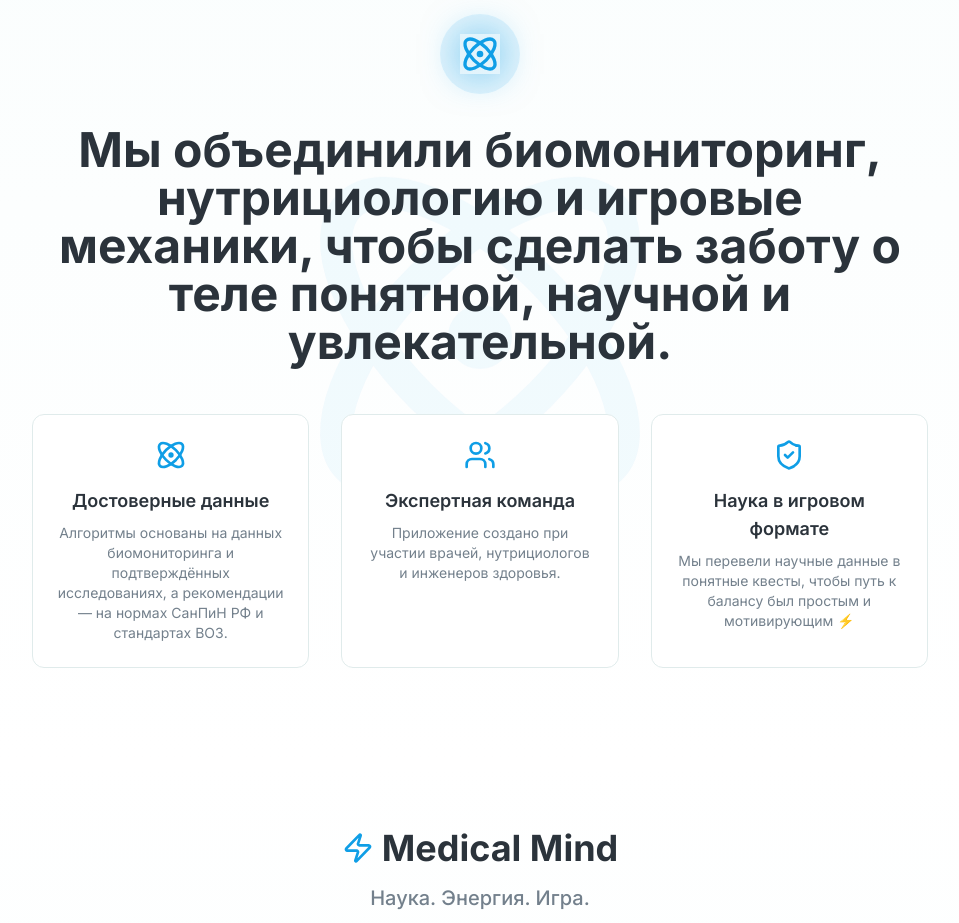
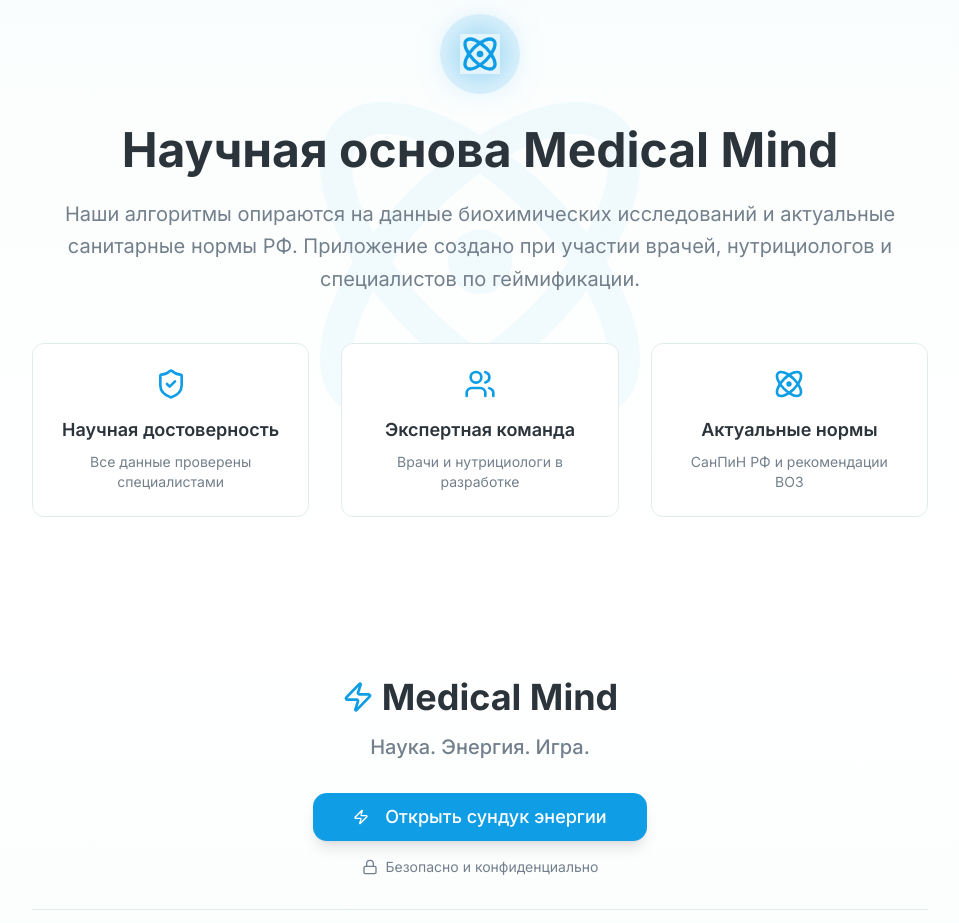
Before and after one commit to agentgpt233/energy-quest-lab, a React (Vite) app: page / in a window 1280 px wide. Shown: the part 4380-5303 px from the top of the page, without its empty margins (160-1119 px from the left). Built offline with nearby package versions, Linux system fonts and the light colour scheme; the HTML template or start-up script is replaced by a standard one.

Commit message:
Reverted to commit 3efe45ec74c6ca8ece16117f3c7bd1775bb08217

```diff
--- a/src/components/Trust.tsx
+++ b/src/components/Trust.tsx
@@ -16,30 +16,32 @@ export const Trust = () => {
             </div>
           </div>
 
-          <h2 className="text-3xl sm:text-4xl lg:text-5xl font-bold text-foreground mb-6 break-words">
-            Мы объединили биомониторинг, нутрициологию и игровые механики,
-            чтобы сделать заботу о теле понятной, научной и увлекательной.
+          <h2 className="text-4xl lg:text-5xl font-bold text-foreground mb-6">
+            Научная основа Medical Mind
           </h2>
+
+          <p className="text-xl text-muted-foreground mb-12 leading-relaxed">
+            Наши алгоритмы опираются на данные биохимических исследований и актуальные
+            санитарные нормы РФ. Приложение создано при участии врачей, нутрициологов и
+            специалистов по геймификации.
+          </p>
 
           <div className="grid md:grid-cols-3 gap-8 mt-12">
             {[
               {
-                icon: Atom,
-                emoji: "🧬",
-                title: "Достоверные данные",
-                description: "Алгоритмы основаны на данных биомониторинга и подтверждённых исследованиях, а рекомендации — на нормах СанПиН РФ и стандартах ВОЗ.",
+                icon: ShieldCheck,
+                title: "Научная достоверность",
+                description: "Все данные проверены специалистами",
               },
               {
                 icon: Users,
-                emoji: "👩‍⚕️",
                 title: "Экспертная команда",
-                description: "Приложение создано при участии врачей, нутрициологов и инженеров здоровья.",
+                description: "Врачи и нутрициологи в разработке",
               },
               {
-                icon: ShieldCheck,
-                emoji: "🎮",
-                title: "Наука в игровом формате",
-                description: "Мы перевели научные данные в понятные квесты, чтобы путь к балансу был простым и мотивирующим ⚡",
+                icon: Atom,
+                title: "Актуальные нормы",
+                description: "СанПиН РФ и рекомендации ВОЗ",
               },
             ].map((item, index) => {
               const Icon = item.icon;
```
